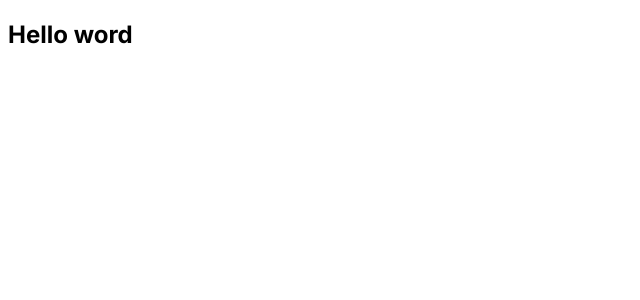
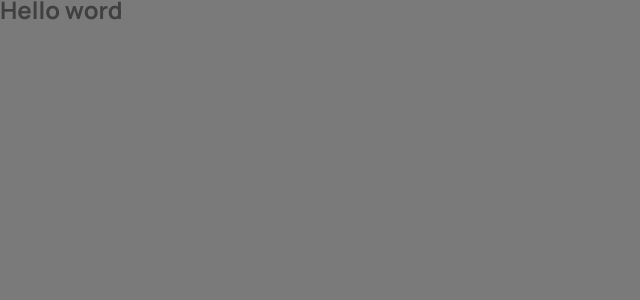
Before and after one commit to FrowningCat/history_in_personalities, a Next.js app: page / in a window 1280 px wide. Shown: the top 300 px of the page, without its empty margins (0-640 px from the left). Built offline with nearby package versions, Linux system fonts and the light colour scheme.

Commit message:
add style variables

```diff
--- a/app/globals.css
+++ b/app/globals.css
@@ -1 +1,15 @@
-/*# sourceMappingURL=globals.css.map */
+@import url("https://fonts.googleapis.com/css2?family=Manrope:wght@400;600;700&display=swap");
+* {
+  margin: 0;
+  padding: 0;
+}
+
+.lending {
+  font-family: "Manrope";
+  color: #404040;
+  background-color: #7a7a7a;
+  font-weight: 600;
+  font-size: 16px;
+  line-height: 20px;
+  height: 100vh;
+}/*# sourceMappingURL=globals.css.map */
--- a/app/globals.scss
+++ b/app/globals.scss
@@ -0,0 +1,47 @@
+@import url('https://fonts.googleapis.com/css2?family=Manrope:wght@400;600;700&display=swap');
+
+$mainTextColor: #404040;
+$mainBackgroundColor: #7a7a7a;
+$selectedTextColor: #0052b4;
+$buttonBackgroundColor: #0052b4;
+
+$mainFontFamily: 'Manrope';
+
+$headerWeightText: 600;
+$headerSizeText: 16px;
+$headerLineHeightText: 22px;
+
+$titleWeightText: 700;
+$titleSizeText: 44px;
+$titleLineHeightText: 53px;
+
+$buttonWeightText: 600;
+$buttonSizeText: 16px;
+$buttonLineHeightText: 22px;
+
+$mainWeightText: 600;
+$mainSizeText: 16px;
+$mainLineHeightText: 20px;
+
+$sectionHeadersWeightText: 700;
+$sectionHeadersSizeText: 24px;
+$sectionHeadersHeightText: 22px;
+
+$footerWeightText: 400;
+$footerSizeText: 14px;
+$footerLineHeightText: 19px;
+
+* {
+    margin: 0;
+    padding: 0;
+}
+
+.lending {
+    font-family: $mainFontFamily;
+    color: $mainTextColor;
+    background-color: $mainBackgroundColor;
+    font-weight: $mainWeightText;
+    font-size: $mainSizeText;
+    line-height: $mainLineHeightText;
+    height: 100vh;
+}
--- a/app/page.tsx
+++ b/app/page.tsx
@@ -2,7 +2,7 @@ import Image from 'next/image';
 
 export default function Home() {
     return (
-        <div>
+        <div className="lending">
             <header>
                 <h2>Hello word</h2>
             </header>
```
Also changed, not shown: 1 other file (tests, documents, lock files or other folders).
